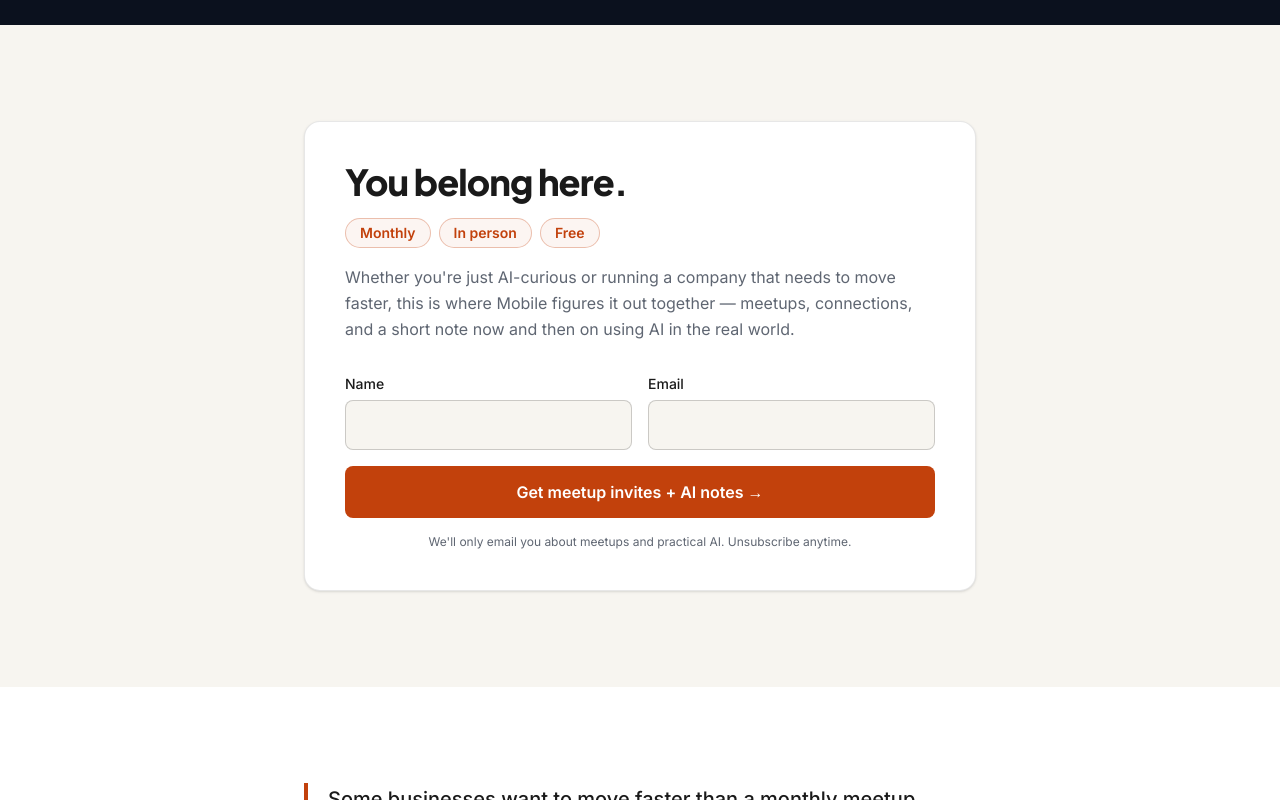
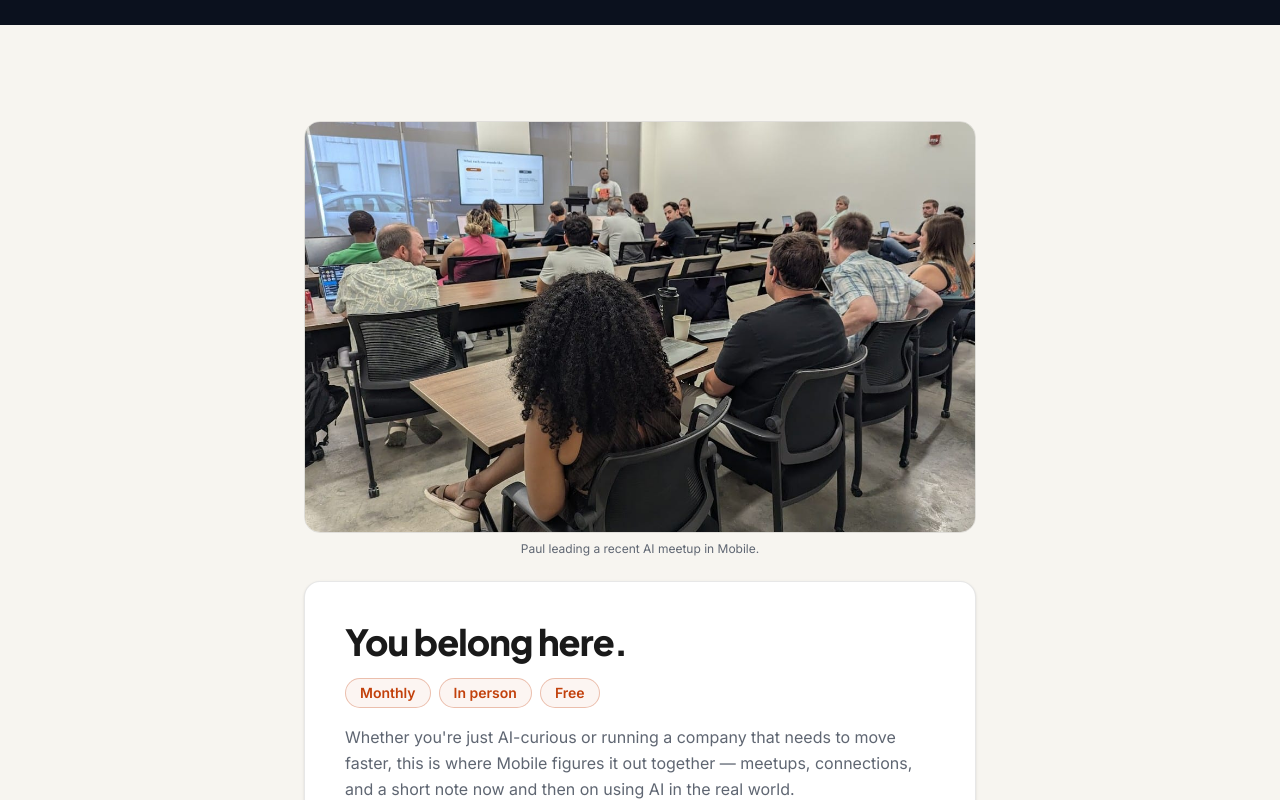
Before and after one commit to conklbm/choose-ai-today-website, a Next.js app: page / in a window 1280 px wide. Shown: the part 700-1500 px from the top of the page. Built offline with nearby package versions, Linux system fonts and the light colour scheme; no server answers.

Commit message:
Wire first meetup photo into community section
Optimize the supplied event photo (228KB -> 132KB), rename to
kebab-case, and show it above the signup card with a caption. First
piece of social proof per the landing page review.

```diff
--- a/components/CommunitySignup.tsx
+++ b/components/CommunitySignup.tsx
@@ -1,5 +1,6 @@
 "use client";
 
+import Image from "next/image";
 import { FormEvent, useState } from "react";
 import { COMMUNITY, MEETUP_URL } from "@/lib/copy";
 import { trackConversion } from "@/lib/analytics";
@@ -36,7 +37,22 @@ export default function CommunitySignup() {
 
   return (
     <section id="community" className="mx-auto max-w-6xl px-4 py-16 sm:px-6 sm:py-24">
-      <div className="mx-auto max-w-2xl rounded-2xl border border-ink/10 bg-white p-6 shadow-sm sm:p-10">
+      <div className="mx-auto max-w-2xl">
+        <figure>
+          <Image
+            src={COMMUNITY.photo.src}
+            alt={COMMUNITY.photo.alt}
+            width={COMMUNITY.photo.width}
+            height={COMMUNITY.photo.height}
+            sizes="(max-width: 704px) 100vw, 672px"
+            className="w-full rounded-2xl border border-ink/10 object-cover"
+          />
+          <figcaption className="mt-2 text-center text-xs text-muted">
+            {COMMUNITY.photo.caption}
+          </figcaption>
+        </figure>
+      </div>
+      <div className="mx-auto mt-6 max-w-2xl rounded-2xl border border-ink/10 bg-white p-6 shadow-sm sm:p-10">
         {status === "success" ? (
           <div role="status" className="text-center">
             <h2 className="font-display text-3xl font-extrabold tracking-tight">
--- a/lib/copy.ts
+++ b/lib/copy.ts
@@ -37,6 +37,13 @@ export const HERO = {
 export const COMMUNITY = {
   heading: "You belong here.",
   facts: ["Monthly", "In person", "Free"],
+  photo: {
+    src: "/ai-meetup.jpg",
+    width: 1231,
+    height: 754,
+    alt: "A full room at a recent AI meetup in Mobile, with Paul presenting",
+    caption: "Paul leading a recent AI meetup in Mobile.",
+  },
   body: "Whether you're just AI-curious or running a company that needs to move faster, this is where Mobile figures it out together — meetups, connections, and a short note now and then on using AI in the real world.",
   button: "Get meetup invites + AI notes →",
   consent:
```
Also changed, not shown: public/AI-Meetup.jpg (deleted), public/ai-meetup.jpg (added).
